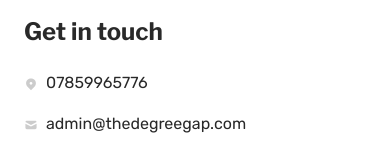
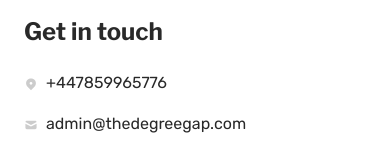
Before and after one commit to Harrygodfrey132/final-landing-page, a Next.js app: page / in a window 390 px wide. Shown: the part 11654-11815 px from the top of the page. Built offline with nearby package versions, Linux system fonts and the light colour scheme.

Commit message:
feat: make phone number clickable in footer

```diff
--- a/components/layout/footer/Footer.tsx
+++ b/components/layout/footer/Footer.tsx
@@ -71,7 +71,9 @@
                                                 </g>
                                             </svg>
                                         </div>
-                                        <p className="text-dark">07859965776</p>
+                                        <Link href="tel:+447859965776" className="d-flex gap-2">
+                                            <p className="text-dark">+447859965776</p>
+                                        </Link>
                                     </Link>
                                     <Link href="#" className="d-flex gap-2">
                                         <div className="icon">
```
